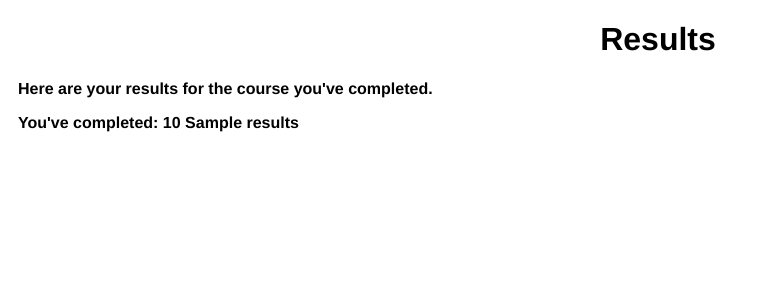
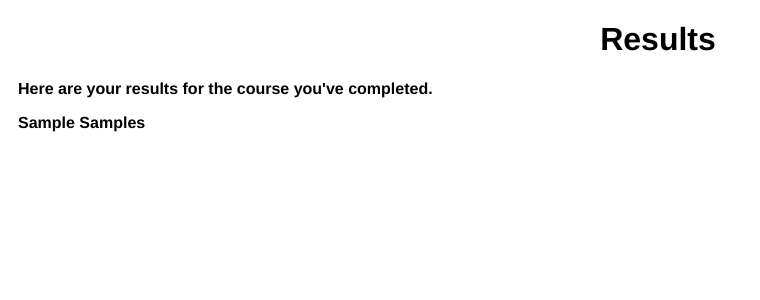
Before and after one commit to palmerev/intra-musical-project, a Django app: template intra_musical_project/ear_training_app/templates/ear_training_app/results.html in a window 1280 px wide. Shown: the top 300 px of the page, without its empty margins (0-760 px from the left). Run offline with Django 3.2, Linux system fonts and the light colour scheme; the template is opened without the code that fills it: most values are stand-ins (such as "Sample title", 1, 10 or a date in 2020).

Commit message:
change dict to list in results view to get ordered results in the template

```diff
--- a/intra_musical_project/ear_training_app/templates/ear_training_app/results.html
+++ b/intra_musical_project/ear_training_app/templates/ear_training_app/results.html
@@ -9,9 +9,9 @@
   <body>
     <h1>Results</h1>
     <p>Here are your results for the course you've completed.</p>
-    {% for name, quantity in results.items %}
+    {% for i in results %}
     <p>
-      You've completed: {{ quantity }} {{ name }}s
+      {{ i.1 }} {{ i.0 }}s
     </p>
     {% endfor %}
   </body>
--- a/intra_musical_project/ear_training_app/views.py
+++ b/intra_musical_project/ear_training_app/views.py
@@ -195,8 +195,8 @@ def results(request, username):
         except ValueError:
             logging.debug('ValueError in "results"')
             continue
-    results = dict(zip(interval_names, nums_completed))
-    context = {"interval_names": interval_names, "results": results, "exercises": exercises}
+    results = list(zip(interval_names, nums_completed))
+    context = { "results": results, "exercises": exercises}
     return render(request, 'ear_training_app/results.html', context)
 
 # -----------------------------------------------------------------------------
```
